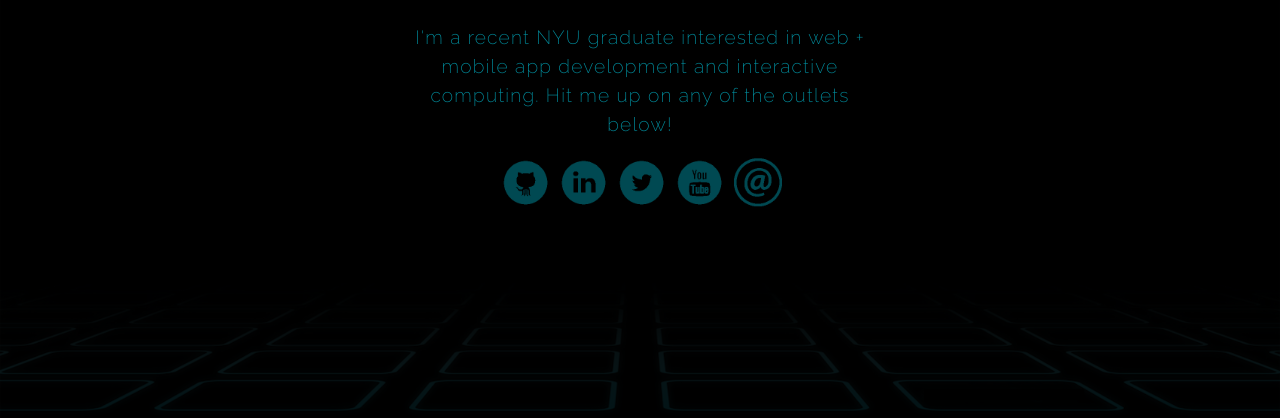
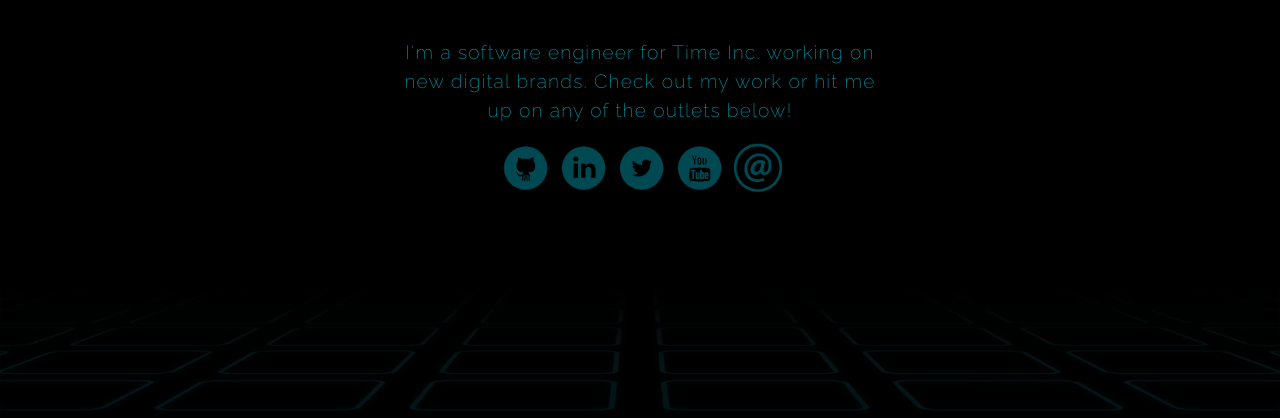
Before and after one commit to chrisjimenez/chrisjimenez.github.io, a plain HTML site: page index.html in a window 1280 px wide. Shown: the part 382-800 px from the top of the page. Drawn offline with Linux system fonts and the light colour scheme.

Commit message:
minor changes to markup

```diff
--- a/index.html
+++ b/index.html
@@ -2,34 +2,26 @@
 <html lang="en">
   <head>
     <meta charset="utf-8">
-  <title>Chris Jimenez | chrisjim.com</title>
-  <meta name="description" content="Personal Site">
+    <title>Chris Jimenez - chrisjim.com</title>
+    <meta name="description" content="Chris Jimenez's personal site">
     <meta name="author" content="Chris Jimenez">
     <meta name="viewport" content="width=device-width, initial-scale=1">
 
-  <!-- FONT
-  –––––––––––––––––––––––––––––––––––––––––––––––––– -->
    <link href='http://fonts.googleapis.com/css?family=Raleway:200' rel='stylesheet' type='text/css'>
 
-  <!-- CSS
-  –––––––––––––––––––––––––––––––––––––––––––––––––– -->
     <link rel="stylesheet" href="css/normalize.css">
     <link rel="stylesheet" href="css/main.css">
 
-  <!-- Favicon
-  –––––––––––––––––––––––––––––––––––––––––––––––––– -->
     <link rel="icon" type="image/png" href="images/favicon.ico">
 
   </head>
   <body>
-<div class = "shadow-bg"></div>
+  <div class="shadow-bg"></div>
     <div class="container">
       <h1 class ="header">Hey, I'm Chris.</h1>
       <div class="content">
         <p>
-        I'm a recent NYU graduate interested in web +
-        mobile app development and interactive computing. Hit me up on any
-        of the outlets below!
+          I'm a software engineer for Time Inc. working on new digital brands. Check out my work or hit me up on any of the outlets below!
         </p>
         <div class="icon-list">
           <a class="icon github-icon" href="https://www.github.com/chrisjimenez" title="GitHub"></a>
@@ -38,8 +30,8 @@
           <a class="icon youtube-icon" href="https://www.youtube.com/channel/UC7lcVN333GhQp1b2tnAG56A/playlists" title="YouTube"></a>
           <a class="icon email-icon" href="mailto:chrisajim@gmail.com" title="Email"></a>
         </div>
-    </div><!-- content -->
-  </div><!-- container -->
+      </div>
+    </div>
 
     <!-- Google Analytics -->
     <script>
@@ -50,8 +42,6 @@
 
       ga('create', 'UA-62051038-1', 'auto');
       ga('send', 'pageview');
-
     </script>
-
   </body>
 </html>
```
Also changed, not shown: .gitignore.txt (added). Lines whose indentation alone changed are shown as unchanged.
